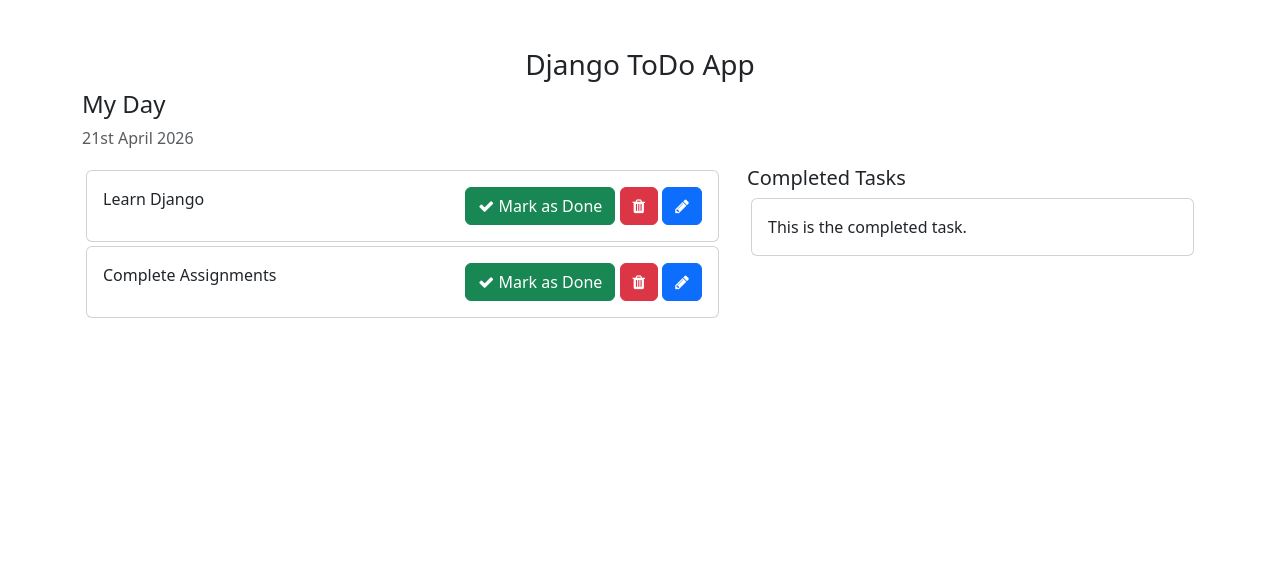
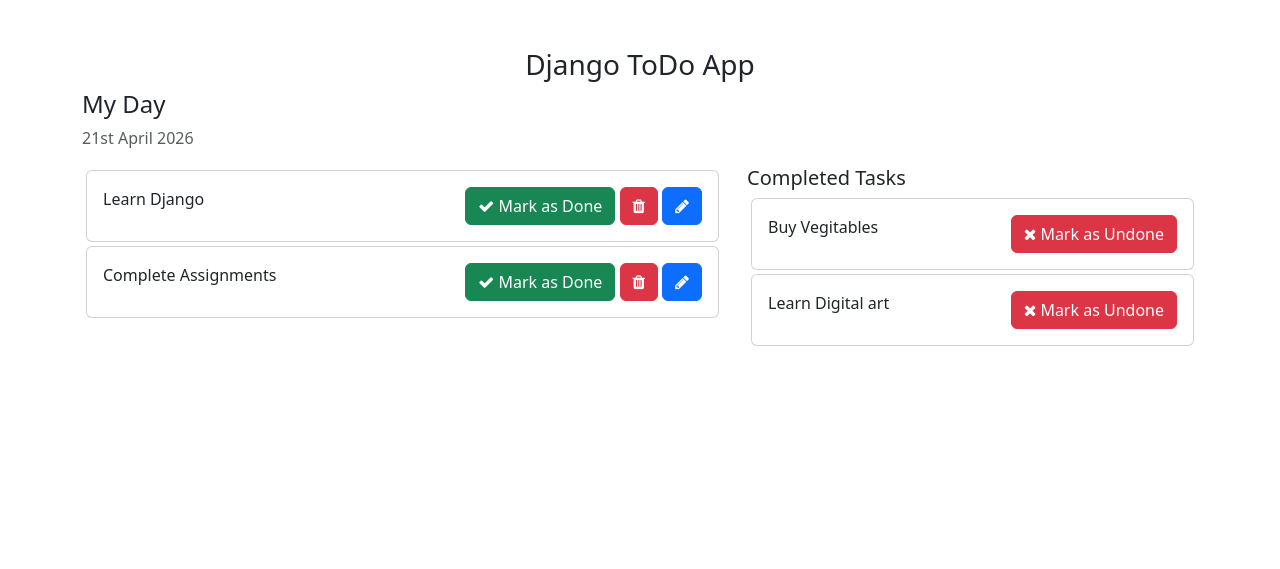
Before and after one commit to jibin001/Django-Basics, a Django app: page / in a window 1280 px wide. Shown: the top 569 px of the page. Run offline with Django 5.2, Linux system fonts and the light colour scheme; data comes from the database, SQL or seed files in the repository; both versions use the stored data as it was after the commit.

Commit message:
Make mark as done and mark as undone button

```diff
--- a/ToDo/templates/home.html
+++ b/ToDo/templates/home.html
@@ -1,20 +1,20 @@
 <!DOCTYPE html>
 <html lang="en">
   <head>
-    <meta charset="UTF-8">
-    <meta http-equiv="X-UA-Compatible" content="IE=edge">
-    <meta name="viewport" content="width=device-width, initial-scale=1.0">
+    <meta charset="UTF-8" />
+    <meta http-equiv="X-UA-Compatible" content="IE=edge" />
+    <meta name="viewport" content="width=device-width, initial-scale=1.0" />
     <title>TODO LIST - Home</title>
 
     <!-- Bootstrap -->
-    <link href="https://cdn.jsdelivr.net/npm/bootstrap@5.3.0-alpha1/dist/css/bootstrap.min.css" rel="stylesheet" integrity="sha384-GLhlTQ8iRABdZLl6O3oVMWSktQOp6b7In1Zl3/Jr59b6EGGoI1aFkw7cmDA6j6gD" crossorigin="anonymous">
+    <link href="https://cdn.jsdelivr.net/npm/bootstrap@5.3.0-alpha1/dist/css/bootstrap.min.css" rel="stylesheet" integrity="sha384-GLhlTQ8iRABdZLl6O3oVMWSktQOp6b7In1Zl3/Jr59b6EGGoI1aFkw7cmDA6j6gD" crossorigin="anonymous" />
     <script src="https://cdn.jsdelivr.net/npm/bootstrap@5.3.0-alpha1/dist/js/bootstrap.bundle.min.js" integrity="sha384-w76AqPfDkMBDXo30jS1Sgez6pr3x5MlQ1ZAGC+nuZB+EYdgRZgiwxhTBTkF7CXvN" crossorigin="anonymous"></script>
     <!-- Font Awesome Icons -->
-    <link rel="stylesheet" href="https://cdnjs.cloudflare.com/ajax/libs/font-awesome/4.7.0/css/font-awesome.min.css">
+    <link rel="stylesheet" href="https://cdnjs.cloudflare.com/ajax/libs/font-awesome/4.7.0/css/font-awesome.min.css" />
 
     <style>
-        .form-control{
-        padding: 1.375rem .75rem !important;
+      .form-control {
+        padding: 1.375rem 0.75rem !important;
       }
     </style>
   </head>
@@ -23,15 +23,17 @@
       <h3 class="pt-5 text-center">Django ToDo App</h3>
       <div class="row">
         <h4>My Day</h4>
-            <p class="text-muted">{% now "jS F Y" %}</p>
+        <p class="text-muted">
+          {% now 'jS F Y' %}
+        </p>
         <div class="col-md-7 col-lg-7" style="height: 450px; overflow: scroll;">
           <!-- List of all the tasks for the day -->
           {% for task in tasks %}
             <div class="card m-1">
               <div class="card-body">
-                        {{task.task}}
+                {{ task.task }}
                 <span style="position: relative; float: right;">
-                            <a class="btn btn-success"><i class="fa fa-check"></i> Mark as Done</a>
+                  <a href="{% url 'mark_as_done' task.pk %}" class="btn btn-success"><i class="fa fa-check"></i> Mark as Done</a>
                   <a class="btn btn-danger"><i class="fa fa-trash"></i></a>
                   <a class="btn btn-primary"><i class="fa fa-pencil"></i></a>
                 </span>
@@ -42,21 +44,26 @@
         <div class="col-md-5 col-lg-5">
           <h5>Completed Tasks</h5>
           <!-- List of all the tasks that have completed -->
+          {% for task in completed_tasks %}
             <div class="card m-1">
               <div class="card-body">
-                        This is the completed task.
+                {{ task.task }}
+                <span style="position: relative; float: right;">
+                  <a href="{% url 'mark_as_undone' task.pk %}" class="btn btn-danger"><i class="fa fa-times"></i> Mark as Undone</a>
+                </span>
               </div>
             </div>
+          {% endfor %}
         </div>
       </div>
       <div class="row">
         <div class="col-md-6 col-lg-6 p-0" style="position: absolute; bottom: 50px;">
           <!-- To Do Form -->
-                <form action="{% url 'addTask' %}" method="POST" >
+          <form action="{% url 'addTask' %}" method="POST">
             {% csrf_token %}
             <div class="form-group">
               <span style="display: flex;">
-                            <input type="text" name="task" class="form-control" placeholder="Add a task">
+                <input type="text" name="task" class="form-control" placeholder="Add a task" />
                 <button type="submit" class="btn btn-primary" style="width: 200px;"><i class="fa fa-plus"></i> Add</button>
               </span>
             </div>
--- a/ToDo/todo/urls.py
+++ b/ToDo/todo/urls.py
@@ -2,5 +2,7 @@ from django.urls import path #type: ignore
 from . import views
 
 urlpatterns = [
-    path('addTask/', views.addTask, name='addTask')
+    path('addTask/', views.addTask, name='addTask'),
+    path('mark_as_done/<int:pk>', views.mark_as_done, name='mark_as_done'),
+    path('mark_as_undone/<int:pk>', views.mark_as_undone, name='mark_as_undone'),
 ]
--- a/ToDo/todo_main/views.py
+++ b/ToDo/todo_main/views.py
@@ -4,7 +4,11 @@ from todo.models import Task
 
 def home(request):
     tasks = Task.objects.filter(is_completed=False).order_by('-updated_at')
+
+    completed_tasks = Task.objects.filter(is_completed=True)
+
     context = {
         'tasks':tasks,
+        'completed_tasks': completed_tasks,
     }
     return render(request, 'home.html', context)
```
Also changed, not shown: ToDo/todo/views.py (+14 -1 lines), ToDo/db.sqlite3. Lines whose indentation alone changed are shown as unchanged.
